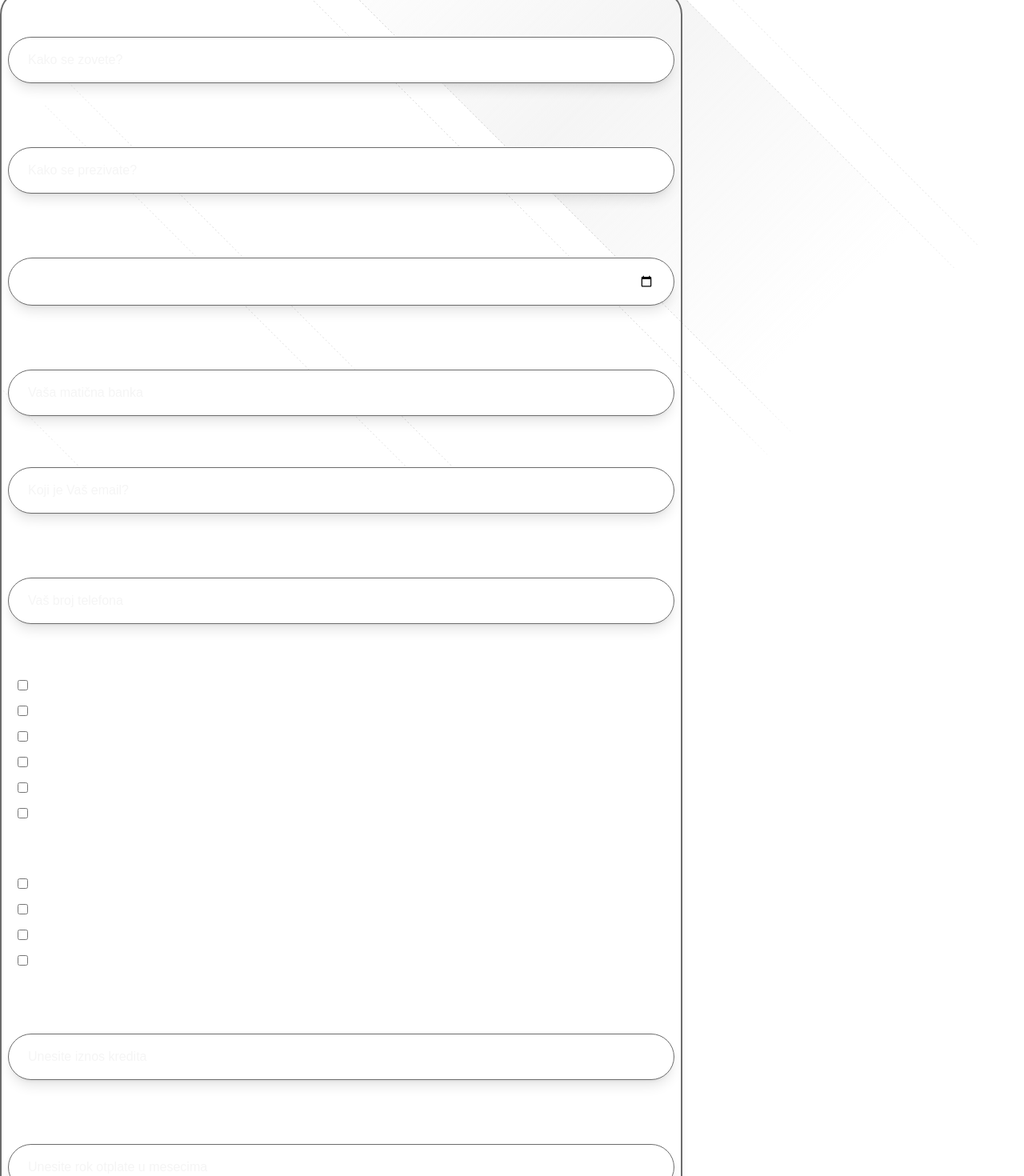
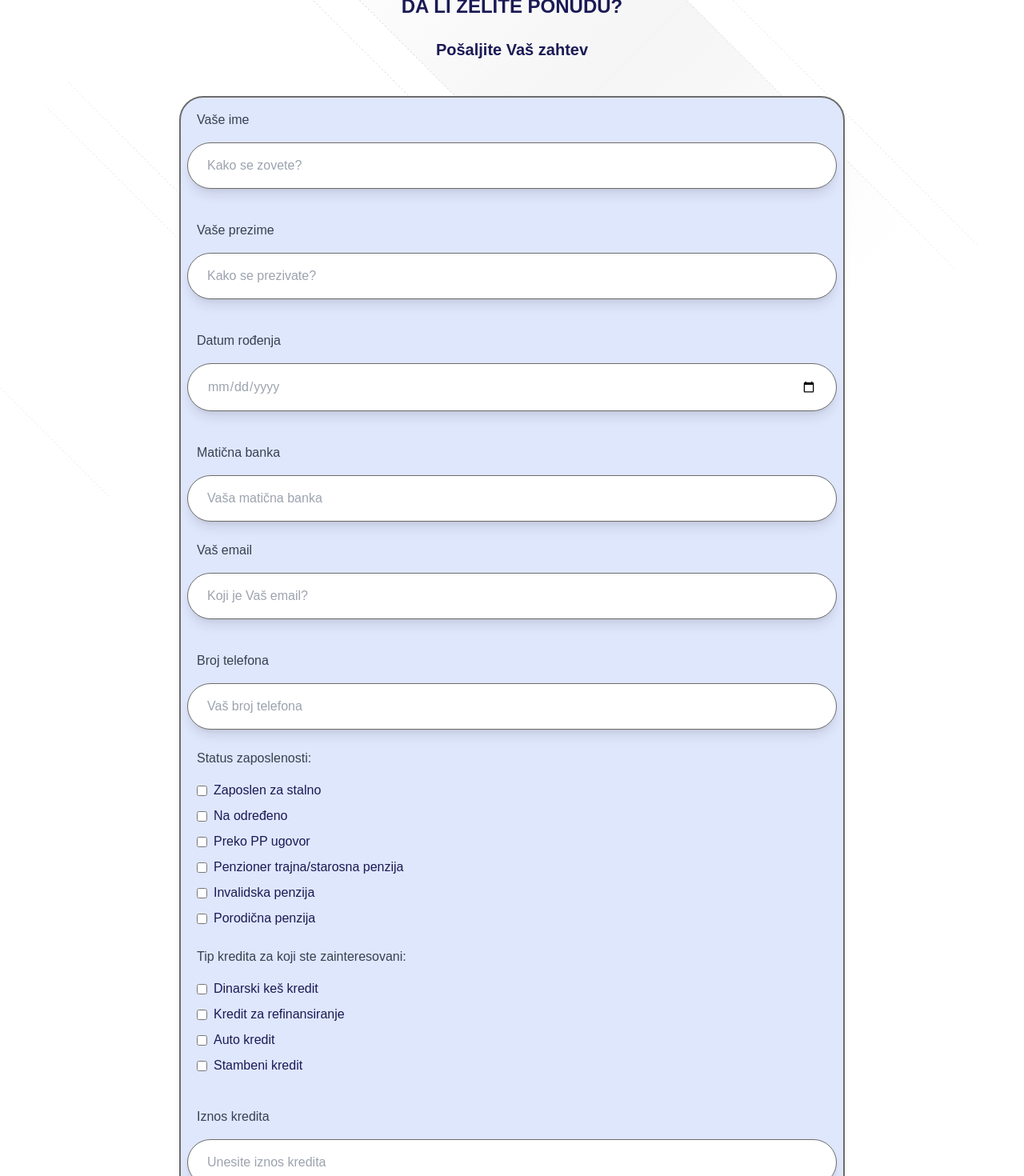
Before and after one commit to darkohedgehog/kreditni-savetnik, a Next.js app: page /kontakt in a window 1280 px wide. Shown: the part 180-1650 px from the top of the page at 80% size. Built offline with nearby package versions, Linux system fonts and the light colour scheme.

Commit message:
"Updated Home page and ContactForm component with new styles and layout changes"

```diff
--- a/src/app/page.tsx
+++ b/src/app/page.tsx
@@ -5,6 +5,7 @@ const Approach = dynamic(() => import('@/components/home/Approach'));
 const HeroSectionWithBeamsAndGrid = dynamic(() => import('@/components/home/HeroSectionWithBeamsAndGrid'));
 const MeteorsGrid = dynamic(() => import('@/components/home/MeteorsGrid'));
 const WobbleCardSection = dynamic(() => import('@/components/home/WobbleCardSection'));
+const OutroSection = dynamic(() => import('@/components/home/OutroSection'));
 
 export default function Home() {
   return (
@@ -13,6 +14,7 @@ export default function Home() {
       <WobbleCardSection />
       <MeteorsGrid />
       <Approach />
+      <OutroSection  />
     </>
   );
 }
--- a/src/components/kontakt/ContactForm.tsx
+++ b/src/components/kontakt/ContactForm.tsx
@@ -155,18 +155,21 @@ const ContactForm = () => {
   };
 
   return (
-    <div className="w-2/3">
-      <h1 className="flex items-center justify-center my-3 text-xl font-semibold uppercase text-accent dark:text-accentDark">
-        Kontakt forma
+    <div className="max-w-4xl flex flex-col justify-center mt-16 px-8 mx-auto">
+      <h1 className="flex items-center justify-center my-3 text-2xl font-semibold uppercase text-purple dark:text-accentblue">
+        Da li želite ponudu?
       </h1>
+      <h2 className="flex items-center justify-center my-3 text-xl font-semibold text-purple dark:text-accentblue">
+        Pošaljite Vaš zahtev
+      </h2>
       <form
         ref={formRef}
         onSubmit={handleSubmit}
-        className="my-8 flex flex-col gap-6 border-2 border-[#6C6C6C] shadow-lg shadow-accent dark:shadow-accentDark rounded-[30px]"
+        className="my-8 flex flex-col gap-6 border-2 border-[#6C6C6C] shadow-lg shadow-accent dark:shadow-accentDark rounded-[30px] bg-card-bg-light dark:bg-card-bg-dark"
       >
         {/* Ime */}
         <label className="flex flex-col">
-          <span className="text-white font-medium my-4 mx-5">Vaše ime</span>
+          <span className="text-gray-700 dark:text-darkblue font-medium my-4 mx-5">Vaše ime</span>
           <input
             type="text"
             name="name"
@@ -174,13 +177,13 @@ const ContactForm = () => {
             onChange={handleInputChange}
             placeholder="Kako se zovete?"
             required
-            className="py-4 px-6 mx-2 placeholder:text-secondary text-white border border-[#6C6C6C] shadow-lg rounded-[30px] font-medium"
+            className="py-4 px-6 mx-2 placeholder:text-gray-400 border border-[#6C6C6C] shadow-lg rounded-[30px] font-medium"
           />
         </label>
 
         {/* Prezime */}
         <label className="flex flex-col">
-          <span className="text-white font-medium my-4 mx-5">Vaše prezime</span>
+          <span className="text-gray-700 dark:text-darkblue font-medium my-4 mx-5">Vaše prezime</span>
           <input
             type="text"
             name="lastName"
@@ -188,26 +191,26 @@ const ContactForm = () => {
             onChange={handleInputChange}
             placeholder="Kako se prezivate?"
             required
-            className="py-4 px-6 mx-2 placeholder:text-secondary text-white border border-[#6C6C6C] shadow-lg rounded-[30px] font-medium"
+            className="py-4 px-6 mx-2 placeholder:text-gray-400 text-white border border-[#6C6C6C] shadow-lg rounded-[30px] font-medium"
           />
         </label>
 
         {/* Datum rođenja */}
         <label className="flex flex-col">
-          <span className="text-white font-medium my-4 mx-5">Datum rođenja</span>
+          <span className="text-gray-700 dark:text-darkblue font-medium my-4 mx-5">Datum rođenja</span>
           <input
             type="date"
             name="dateOfBirth"
             value={form.dateOfBirth}
             onChange={handleInputChange}
             required
-            className="py-4 px-6 mx-2 text-white border border-[#6C6C6C] shadow-lg rounded-[30px] font-medium"
+            className="py-4 px-6 mx-2 text-gray-400 border border-[#6C6C6C] shadow-lg rounded-[30px] font-medium"
           />
         </label>
 
         {/* Matična banka */}
         <label className="flex flex-col">
-          <span className="text-white font-medium my-4 mx-5">Matična banka</span>
+          <span className="text-gray-700 dark:text-darkblue font-medium my-4 mx-5">Matična banka</span>
           <input
             type="text"
             name="homeBank"
@@ -215,13 +218,13 @@ const ContactForm = () => {
             onChange={handleInputChange}
             placeholder="Vaša matična banka"
             required
-            className="py-4 px-6 mx-2 placeholder:text-secondary text-white border border-[#6C6C6C] shadow-lg rounded-[30px] font-medium"
+            className="py-4 px-6 mx-2 placeholder:text-gray-400 text-white border border-[#6C6C6C] shadow-lg rounded-[30px] font-medium"
           />
         </label>
 
         {/* Email */}
         <label className="flex flex-col">
-          <span className="text-white font-medium mb-4 mx-5">Vaš email</span>
+          <span className="text-gray-700 dark:text-darkblue font-medium mb-4 mx-5">Vaš email</span>
           <input
             type="email"
             name="email"
@@ -229,13 +232,13 @@ const ContactForm = () => {
             onChange={handleInputChange}
             placeholder="Koji je Vaš email?"
             required
-            className="py-4 px-6 mx-2 placeholder:text-secondary text-white border border-[#6C6C6C] shadow-lg rounded-[30px] font-medium"
+            className="py-4 px-6 mx-2 placeholder:text-gray-400 text-white border border-[#6C6C6C] shadow-lg rounded-[30px] font-medium"
           />
         </label>
 
         {/* Broj telefona */}
         <label className="flex flex-col">
-          <span className="text-white font-medium my-4 mx-5">Broj telefona</span>
+          <span className="text-gray-700 dark:text-darkblue font-medium my-4 mx-5">Broj telefona</span>
           <input
             type="tel"
             name="phoneNumber"
@@ -243,13 +246,13 @@ const ContactForm = () => {
             onChange={handleInputChange}
             placeholder="Vaš broj telefona"
             required
-            className="py-4 px-6 mx-2 placeholder:text-secondary text-white border border-[#6C6C6C] shadow-lg rounded-[30px] font-medium"
+            className="py-4 px-6 mx-2 placeholder:text-gray-400 text-white border border-[#6C6C6C] shadow-lg rounded-[30px] font-medium"
           />
         </label>
 
         {/* Status zaposlenosti */}
         <fieldset className="flex flex-col">
-          <legend className="text-white font-medium my-4 mx-5">Status zaposlenosti</legend>
+          <legend className="text-gray-700 dark:text-darkblue font-medium my-4 mx-5">Status zaposlenosti:</legend>
           <div className="mx-5 flex flex-col gap-2">
             <label className="flex items-center">
               <input
@@ -259,7 +262,7 @@ const ContactForm = () => {
                 checked={form.employmentStatus.includes("zaposlen za stalno")}
                 onChange={handleCheckboxChange}
               />
-              <span className="ml-2 text-white">Zaposlen za stalno</span>
+              <span className="ml-2 text-purple dark:text-accentblue">Zaposlen za stalno</span>
             </label>
             <label className="flex items-center">
               <input
@@ -269,7 +272,7 @@ const ContactForm = () => {
                 checked={form.employmentStatus.includes("na određeno")}
                 onChange={handleCheckboxChange}
               />
-              <span className="ml-2 text-white">Na određeno</span>
+              <span className="ml-2 text-purple dark:text-accentblue">Na određeno</span>
             </label>
             <label className="flex items-center">
               <input
@@ -279,7 +282,7 @@ const ContactForm = () => {
                 checked={form.employmentStatus.includes("preko PP ugovor")}
                 onChange={handleCheckboxChange}
               />
-              <span className="ml-2 text-white">Preko PP ugovor</span>
+              <span className="ml-2 text-purple dark:text-accentblue">Preko PP ugovor</span>
             </label>
             {/* Penzioner */}
             <label className="flex items-center">
@@ -290,7 +293,7 @@ const ContactForm = () => {
                 checked={form.employmentStatus.includes("penzioner trajna/starosna penzija")}
                 onChange={handleCheckboxChange}
               />
-              <span className="ml-2 text-white">Penzioner trajna/starosna penzija</span>
+              <span className="ml-2 text-purple dark:text-accentblue">Penzioner trajna/starosna penzija</span>
             </label>
             <label className="flex items-center">
               <input
@@ -300,7 +303,7 @@ const ContactForm = () => {
                 checked={form.employmentStatus.includes("invalidska penzija")}
                 onChange={handleCheckboxChange}
               />
-              <span className="ml-2 text-white">Invalidska penzija</span>
+              <span className="ml-2 text-purple dark:text-accentblue">Invalidska penzija</span>
             </label>
             <label className="flex items-center">
               <input
@@ -310,15 +313,15 @@ const ContactForm = () => {
                 checked={form.employmentStatus.includes("porodična penzija")}
                 onChange={handleCheckboxChange}
               />
-              <span className="ml-2 text-white">Porodična penzija</span>
+              <span className="ml-2 text-purple dark:text-accentblue">Porodična penzija</span>
             </label>
           </div>
         </fieldset>
 
         {/* Tip kredita */}
         <fieldset className="flex flex-col">
-          <legend className="text-white font-medium my-4 mx-5">
-            Tip kredita za koji ste zainteresovani
+          <legend className="text-gray-700 dark:text-darkblue font-medium my-4 mx-5">
+            Tip kredita za koji ste zainteresovani:
           </legend>
           <div className="mx-5 flex flex-col gap-2">
             <label className="flex items-center">
@@ -329,7 +332,7 @@ const ContactForm = () => {
                 checked={form.creditType.includes("dinarski keš kredit")}
                 onChange={handleCheckboxChange}
               />
-              <span className="ml-2 text-white">Dinarski keš kredit</span>
+              <span className="ml-2 text-purple dark:text-accentblue">Dinarski keš kredit</span>
             </label>
             <label className="flex items-center">
               <input
@@ -339,7 +342,7 @@ const ContactForm = () => {
                 checked={form.creditType.includes("kredit za refinansiranje")}
                 onChange={handleCheckboxChange}
               />
-              <span className="ml-2 text-white">Kredit za refinansiranje</span>
+              <span className="ml-2 text-purple dark:text-accentblue">Kredit za refinansiranje</span>
             </label>
             <label className="flex items-center">
               <input
@@ -349,7 +352,7 @@ const ContactForm = () => {
                 checked={form.creditType.includes("auto kredit")}
                 onChange={handleCheckboxChange}
               />
-              <span className="ml-2 text-white">Auto kredit</span>
+              <span className="ml-2 text-purple dark:text-accentblue">Auto kredit</span>
             </label>
             <label className="flex items-center">
               <input
@@ -359,14 +362,14 @@ const ContactForm = () => {
                 checked={form.creditType.includes("stambeni kredit")}
                 onChange={handleCheckboxChange}
               />
-              <span className="ml-2 text-white">Stambeni kredit</span>
+              <span className="ml-2 text-purple dark:text-accentblue">Stambeni kredit</span>
             </label>
           </div>
         </fieldset>
 
         {/* Iznos kredita */}
         <label className="flex flex-col">
-          <span className="text-white font-medium my-4 mx-5">Iznos kredita</span>
+          <span className="text-gray-700 dark:text-darkblue font-medium my-4 mx-5">Iznos kredita</span>
           <input
             type="number"
             name="loanAmount"
@@ -374,13 +377,13 @@ const ContactForm = () => {
             onChange={handleInputChange}
             placeholder="Unesite iznos kredita"
             required
-            className="py-4 px-6 mx-2 placeholder:text-secondary text-white border border-[#6C6C6C] shadow-lg rounded-[30px] font-medium"
+            className="py-4 px-6 mx-2 placeholder:text-gray-400 text-white border border-[#6C6C6C] shadow-lg rounded-[30px] font-medium"
           />
         </label>
 
         {/* Predviđeni rok otplate */}
         <label className="flex flex-col">
-          <span className="text-white font-medium my-4 mx-5">Predviđeni rok otplate</span>
+          <span className="text-gray-700 dark:text-darkblue font-medium my-4 mx-5">Predviđeni rok otplate</span>
           <input
             type="number"
             name="repaymentTerm"
@@ -388,13 +391,13 @@ const ContactForm = () => {
             onChange={handleInputChange}
             placeholder="Unesite rok otplate u mesecima"
             required
-            className="py-4 px-6 mx-2 placeholder:text-secondary text-white border border-[#6C6C6C] shadow-lg rounded-[30px] font-medium"
+            className="py-4 px-6 mx-2 placeholder:text-gray-400 text-white border border-[#6C6C6C] shadow-lg rounded-[30px] font-medium"
           />
         </label>
 
         {/* Poruka */}
         <label className="flex flex-col">
-          <span className="text-white font-medium mb-4 mx-5">Vaša poruka</span>
+          <span className="text-gray-700 dark:text-darkblue font-medium mb-4 mx-5">Vaša poruka</span>
           <textarea
             rows={7}
             name="message"
@@ -402,7 +405,7 @@ const ContactForm = () => {
             onChange={handleInputChange}
             placeholder="Koja je Vaša poruka?"
             required
-            className="py-4 px-6 mx-2 placeholder:text-secondary text-white border border-[#6C6C6C] shadow-lg rounded-[30px] font-medium"
+            className="py-4 px-6 mx-2 pplaceholder:text-gray-400 text-white border border-[#6C6C6C] shadow-lg rounded-[30px] font-medium"
           />
         </label>
         {/* Pristanak za obradu podataka */}
@@ -423,10 +426,10 @@ const ContactForm = () => {
         {/* Dugme za slanje */}
         <button
           type="submit"
-          className="relative mb-6 inline-flex h-12 w-[200px] mx-5 overflow-hidden rounded-full p-[1px] focus:outline-none focus:ring-2 focus:ring-slate-400 focus:ring-offset-2 focus:ring-offset-slate-50"
+          className="relative mb-6 inline-flex h-12 w-[200px] overflow-hidden rounded-full p-[1px] focus:outline-none focus:ring-2 focus:ring-slate-400 focus:ring-offset-2 focus:ring-offset-slate-50 mx-auto"
         >
           <span className="absolute inset-[-1000%] animate-[spin_2s_linear_infinite] bg-[conic-gradient(from_90deg_at_50%_50%,#E2CBFF_0%,#393BB2_50%,#E2CBFF_100%)]" />
-          <span className="inline-flex h-full w-full items-center justify-center rounded-full bg-slate-950 px-3 py-1 text-sm font-medium text-accent dark:text-accentDark backdrop-blur-3xl gap-3">
+          <span className="inline-flex h-full w-full items-center justify-center rounded-full bg-slate-950 px-3 py-1 text-sm font-medium text-accentblue dark:text-darkblue backdrop-blur-3xl gap-3">
             {loading ? "Šaljem..." : "Pošalji"}
             <FaLocationArrow />
           </span>
```
Also changed, not shown: src/components/home/OutroSection.tsx (added, +27 -0 lines).
